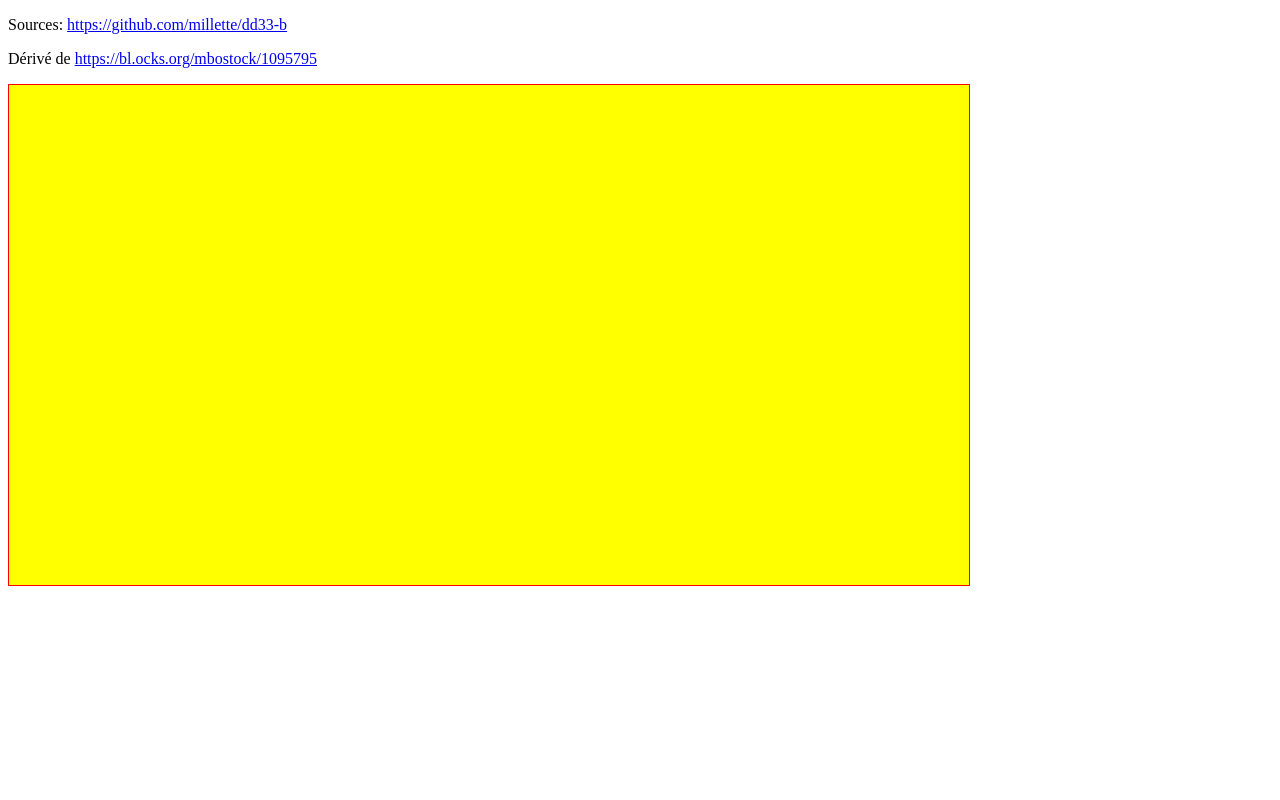
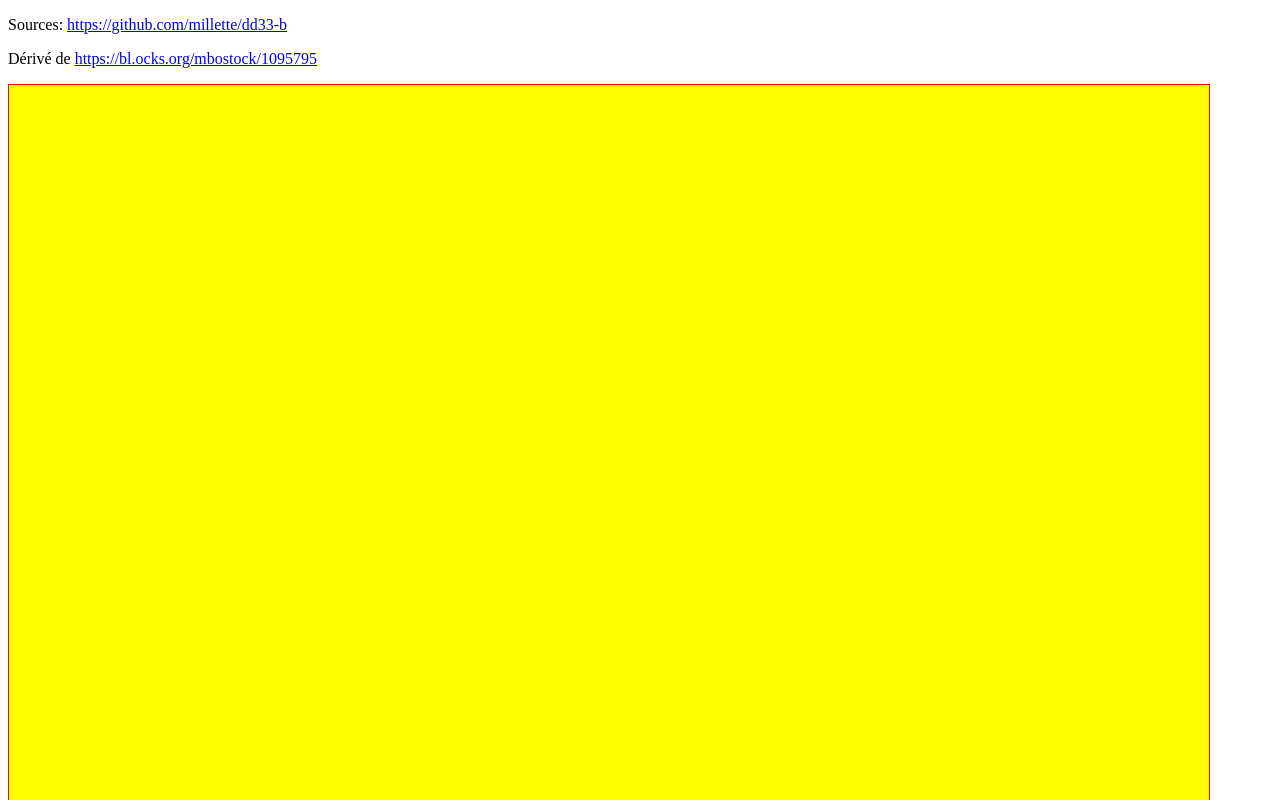
Before and after one commit to millette/dd33-b, a website built with Parcel: page index.html in a window 1280 px wide. Shown: the top 800 px of the page. Built offline with nearby package versions, Linux system fonts and the light colour scheme; files whose address does not match are found by name.

Commit message:
Make graph much bigger.

```diff
--- a/index.html
+++ b/index.html
@@ -44,7 +44,7 @@
         >https://bl.ocks.org/mbostock/1095795</a
       >
     </p>
-    <svg width="960" height="500"></svg>
+    <svg width="1200" height="1200"></svg>
     <script src="main.js"></script>
   </body>
 </html>
```
